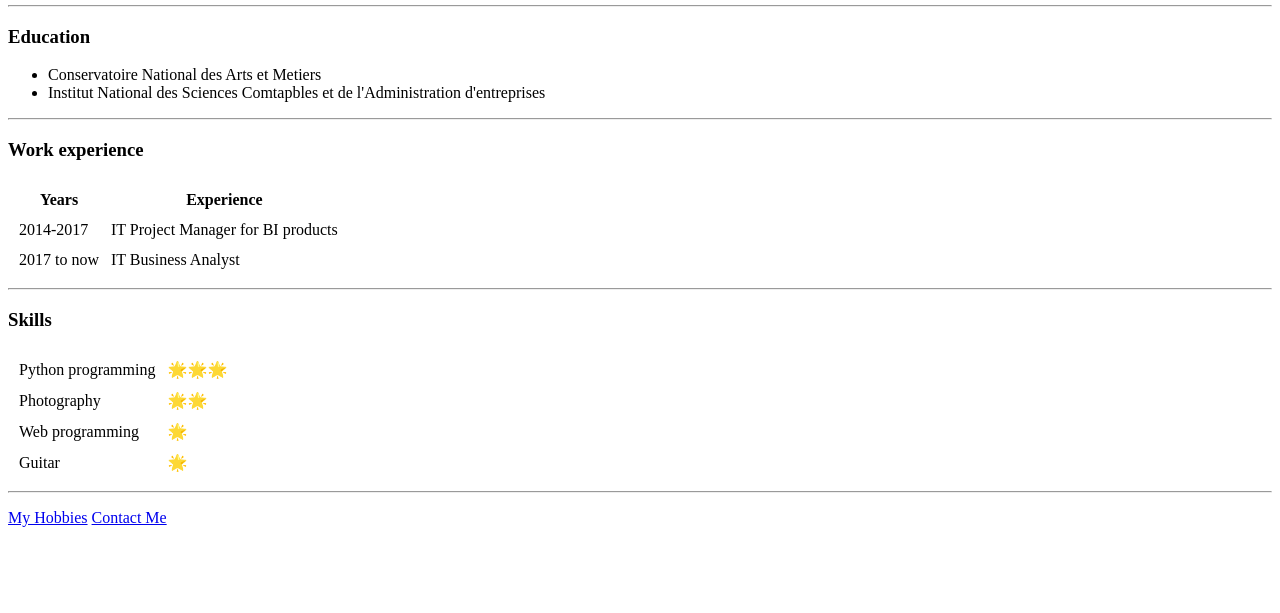
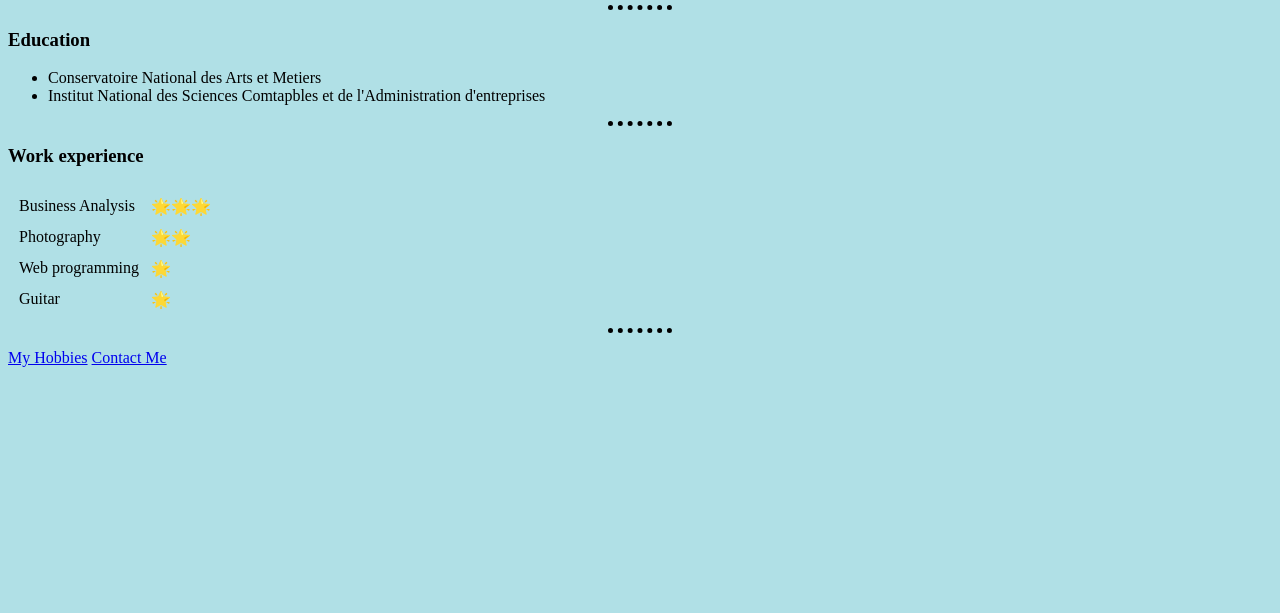
Before and after one commit to tsitokely/Tsitohaina-Resume, a plain HTML site: page index.html in a window 1280 px wide. Shown: the part 187-800 px from the top of the page. Drawn offline with Linux system fonts and the light colour scheme.

Commit message:
Added css stylesheet in the webpage

```diff
--- /dev/null
+++ b/css/styles.css
@@ -0,0 +1,9 @@
+body{
+	background-color: powderblue;
+      }
+hr{
+	border-style: none;
+	border-top-style: dotted;
+	border-width: thick;
+	width: 5%;
+   }
--- a/index.html
+++ b/index.html
@@ -4,6 +4,7 @@
 <head>
   <meta charset="utf-8">
   <title>😏Tsito's personnal website😆</title>
+  <link rel="stylesheet" href="css/styles.css">
 </head>
 
 <body>
@@ -26,23 +27,7 @@
   <h3>Work experience</h3>
   <table cellspacing="10">
     <thead>
-      <th>Years</th>
-      <th>Experience</th>
-    </thead>
-    <tr>
-      <td>2014-2017</td>
-      <td>IT Project Manager for BI products</td>
-    </tr>
-    <tr>
-      <td>2017 to now</td>
-      <td>IT Business Analyst</td>
-    </tr>
-  </table>
-  <hr>
-  <h3>Skills</h3>
-  <table cellspacing="10">
-    <tr>
-      <td>Python programming</td>
+      <td>Business Analysis</td>
       <td>🌟🌟🌟</td>
     </tr>
     <tr>
```
Also changed, not shown: contact.html (+1 -0 lines), hobbies.html (+1 -0 lines).
